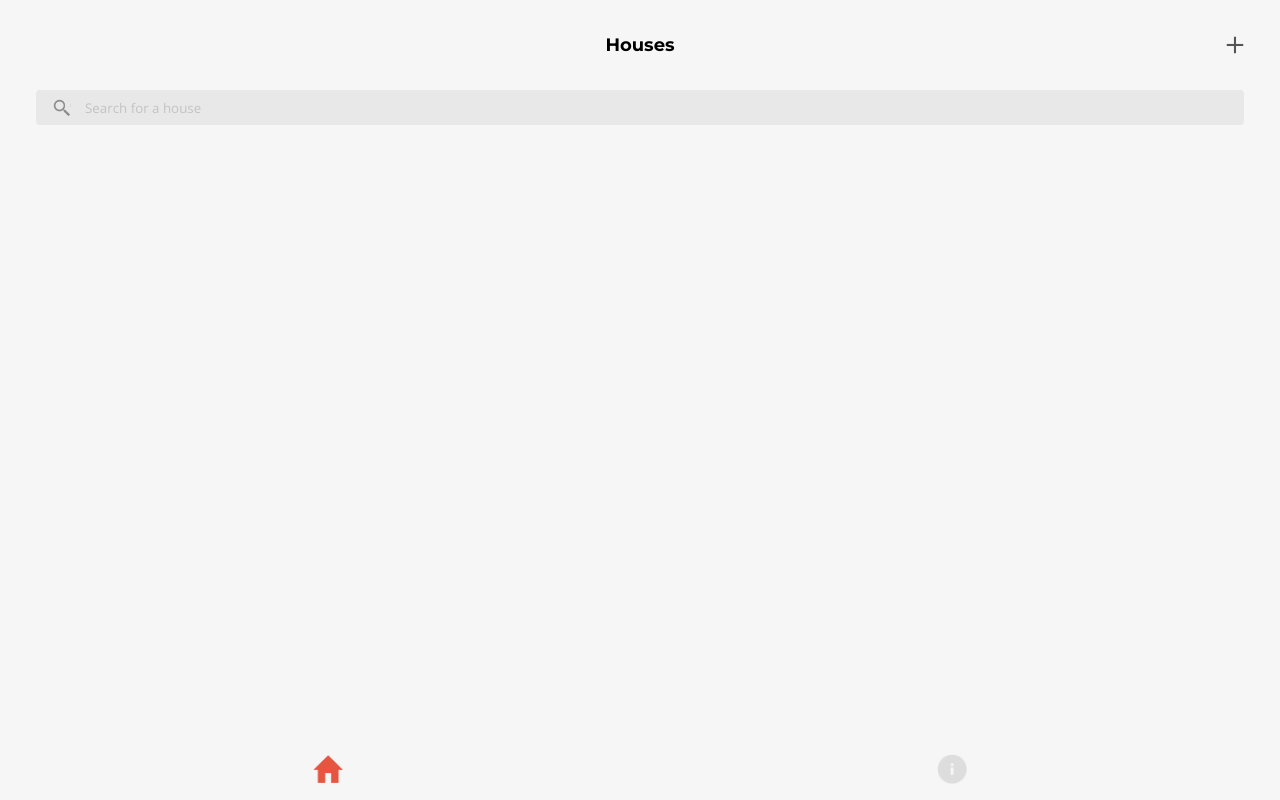
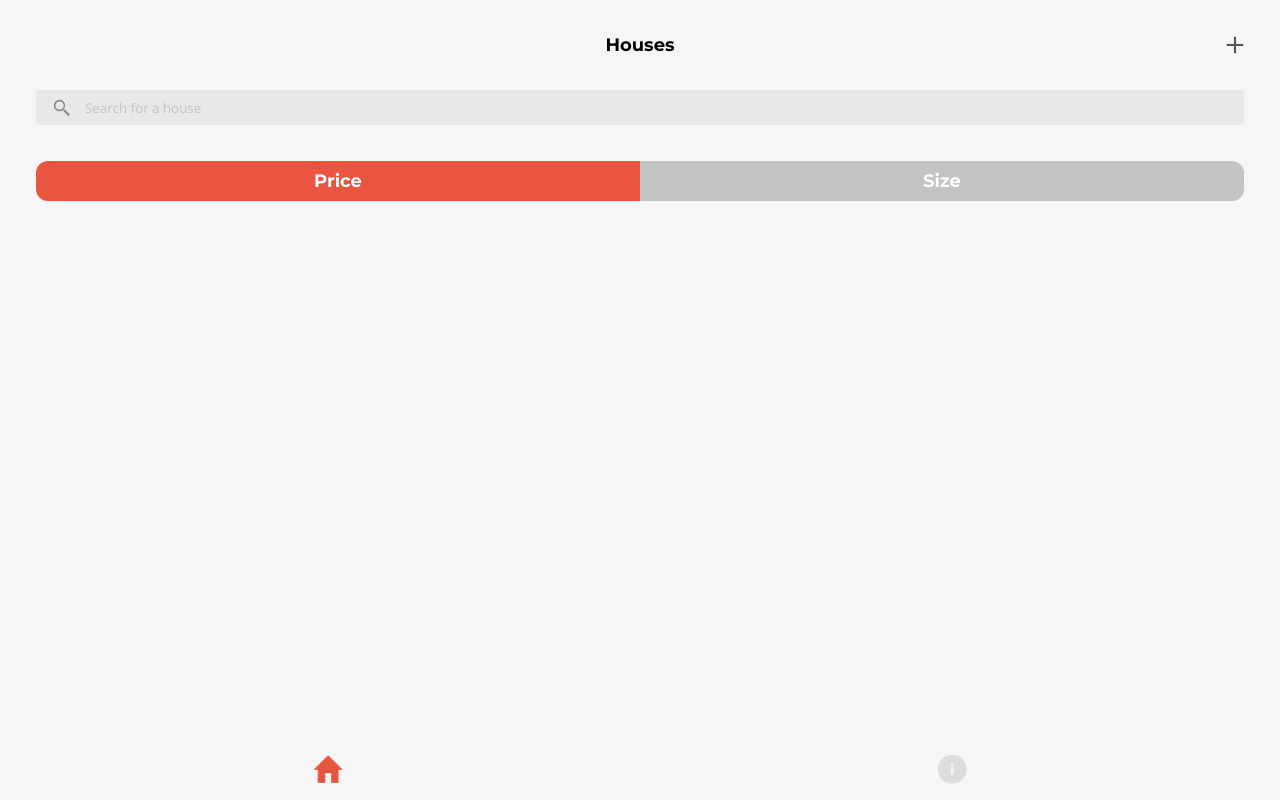
Before and after one commit to AliBayatMokhtari/houses, a React (Create React App) app: page / in a window 1280 px wide. Built offline with nearby package versions, Linux system fonts and the light colour scheme.

Commit message:
feat: sort filter

```diff
--- a/public/index.html
+++ b/public/index.html
@@ -11,7 +11,6 @@
       manifest.json provides metadata used when your web app is added to the
       homescreen on Android. See https://developers.google.com/web/fundamentals/engage-and-retain/web-app-manifest/
     -->
-    <link rel="manifest" href="%PUBLIC_URL%/manifest.json" />
     <link rel="shortcut icon" href="%PUBLIC_URL%/favicon.ico" />
     <link rel="stylesheet" href="global.css" />
     <!--
--- /dev/null
+++ b/src/components/house-list/filter/ Sort.tsx
@@ -0,0 +1,21 @@
+import { Container, Price, Size } from "./sort.style";
+
+export type SortValue = "price" | "size";
+
+interface ISortProps {
+  value: SortValue;
+  onChange(value: SortValue): void;
+}
+
+export default function Sort({ value, onChange }: ISortProps) {
+  return (
+    <Container>
+      <Price $active={value === "price"} onClick={() => onChange("price")}>
+        Price
+      </Price>
+      <Size $active={value === "size"} onClick={() => onChange("size")}>
+        Size
+      </Size>
+    </Container>
+  );
+}
--- a/src/components/house-list/filter/Filter.tsx
+++ b/src/components/house-list/filter/Filter.tsx
@@ -1,20 +1,21 @@
 import { ChangeEvent } from "react";
 import { ClearIcon, SearchInput, SearchInputContainer } from "./filter.style";
+import Sort, { SortValue } from "./ Sort";
+import { useFilter, useFilterActions } from "store/filter-context";
 
-export interface IFilterOnChangeParams {
-  value: string;
-  key: "search" | "sort";
-}
-interface IFilterProps {
-  searchKeyword: string;
-  onChange(params: IFilterOnChangeParams): void;
-}
+export default function Filter() {
+  const filter = useFilter();
+  const { setFilter } = useFilterActions();
 
-export default function Filter({ searchKeyword, onChange }: IFilterProps) {
   function onSearchChange(value: string) {
-    onChange({
-      key: "search",
-      value,
+    setFilter({
+      search: value,
+    });
+  }
+
+  function onSortChange(value: SortValue) {
+    setFilter({
+      sort: value,
     });
   }
 
@@ -23,18 +24,19 @@ export default function Filter({ searchKeyword, onChange }: IFilterProps) {
       <SearchInputContainer>
         <SearchInput
           placeholder="Search for a house"
-          value={searchKeyword}
+          value={filter.search}
           onChange={(e: ChangeEvent<HTMLInputElement>) =>
             onSearchChange(e.target.value)
           }
         />
-        {searchKeyword && (
+        {filter.search && (
           <ClearIcon
             src="images/icons/clear.png"
             onClick={() => onSearchChange("")}
           />
         )}
       </SearchInputContainer>
+      <Sort value={filter.sort} onChange={onSortChange} />
     </div>
   );
 }
--- a/src/components/house-list/filter/filter.style.ts
+++ b/src/components/house-list/filter/filter.style.ts
@@ -42,4 +42,5 @@ export const ClearIcon = styled.img`
   transform: translateY(calc(-50% + 1px));
   position: absolute;
   right: calc(var(--size) / 2 + 8px);
+  cursor: pointer;
 `;
--- /dev/null
+++ b/src/components/house-list/filter/sort.style.ts
@@ -0,0 +1,33 @@
+import styled from "styled-components";
+
+export const Container = styled.div`
+  --radius: 12px;
+
+  display: flex;
+  margin-top: 2rem;
+`;
+
+const SortItem = styled.button<{ $active: boolean }>`
+  flex: 1;
+  height: 40px;
+  text-align: center;
+  border: none;
+  outline: none;
+  font-weight: bold;
+  font-family: Montserrat;
+  color: ${(props) => props.theme.colors.element.white.hex};
+  background-color: ${({ $active, ...props }) =>
+    $active
+      ? props.theme.colors.element.primary.hex
+      : props.theme.colors.element.darkGray.hex};
+`;
+
+export const Price = styled(SortItem)`
+  border-top-left-radius: var(--radius);
+  border-bottom-left-radius: var(--radius);
+`;
+
+export const Size = styled(SortItem)`
+  border-top-right-radius: var(--radius);
+  border-bottom-right-radius: var(--radius);
+`;
--- /dev/null
+++ b/src/components/providers/FilterProvider.tsx
@@ -0,0 +1,26 @@
+import { PropsWithChildren, useCallback, useMemo, useState } from "react";
+import {
+  FilterContext,
+  FilterActionsContext,
+  IFilterContext,
+  IFilterContextActions,
+} from "store/filter-context";
+
+interface IFilterProviderProps
+  extends PropsWithChildren<
+    { filter: IFilterContext } & IFilterContextActions
+  > {}
+
+export default function FilterProvider({
+  children,
+  filter,
+  setFilter,
+}: IFilterProviderProps) {
+  const setFilterActions = useMemo(() => ({ setFilter }), [setFilter]);
+
+  return (
+    <FilterActionsContext.Provider value={setFilterActions}>
+      <FilterContext.Provider value={filter}>{children}</FilterContext.Provider>
+    </FilterActionsContext.Provider>
+  );
+}
--- a/src/global.style.ts
+++ b/src/global.style.ts
@@ -27,9 +27,18 @@ export const GlobalStyles = createGlobalStyle`
       font-size: 14px;
    }
 
+   button {
+      font-size: 12px;
+      cursor: pointer;
+   }
+
    @media(min-width: 1024px){
       html, body {
          font-size: 18px;
       }
+
+      button {
+         font-size: 18px;
+      }
    }
 `;
--- a/src/pages/house-list/HouseList.tsx
+++ b/src/pages/house-list/HouseList.tsx
@@ -1,21 +1,26 @@
-import Filter, {
-  IFilterOnChangeParams,
-} from "components/house-list/filter/Filter";
+import Filter from "components/house-list/filter/Filter";
 import PageTitle from "components/house-list/Page-Title";
 import { Container } from "./house-list.style";
-import { useState } from "react";
+import { useCallback, useState } from "react";
+import { IFilterContext } from "store/filter-context";
+import FilterProvider from "components/providers/FilterProvider";
 
 export default function HouseList() {
-  const [search, setSearch] = useState("");
+  const [filter, setFilterState] = useState<IFilterContext>({
+    search: "",
+    sort: "price",
+  });
 
-  function onFilterChange({ key, value }: IFilterOnChangeParams) {
-    if (key === "search") setSearch(value);
-  }
+  const setFilter = useCallback((value: Partial<IFilterContext>) => {
+    setFilterState((old) => ({ ...old, ...value }));
+  }, []);
 
   return (
-    <Container>
-      <PageTitle />
-      <Filter searchKeyword={search} onChange={onFilterChange} />
-    </Container>
+    <FilterProvider filter={filter} setFilter={setFilter}>
+      <Container>
+        <PageTitle />
+        <Filter />
+      </Container>
+    </FilterProvider>
   );
 }
--- /dev/null
+++ b/src/store/filter-context.ts
@@ -0,0 +1,37 @@
+import { createContext, useContext } from "react";
+
+export interface IFilterContext {
+  search: string;
+  sort: "price" | "size";
+}
+
+export interface IFilterContextActions {
+  setFilter(val: Partial<IFilterContext>): void;
+}
+
+export const FilterContext = createContext<IFilterContext>({
+  search: "",
+  sort: "price",
+});
+
+export const FilterActionsContext = createContext<IFilterContextActions>({
+  setFilter() {},
+});
+
+export function useFilter() {
+  const context = useContext(FilterContext);
+
+  if (!context)
+    throw new Error("<FilterProvider /> is missing at the top levels.");
+
+  return context;
+}
+
+export function useFilterActions() {
+  const context = useContext(FilterActionsContext);
+
+  if (!context)
+    throw new Error("<FilterProvider /> is missing at the top levels.");
+
+  return context;
+}
```
